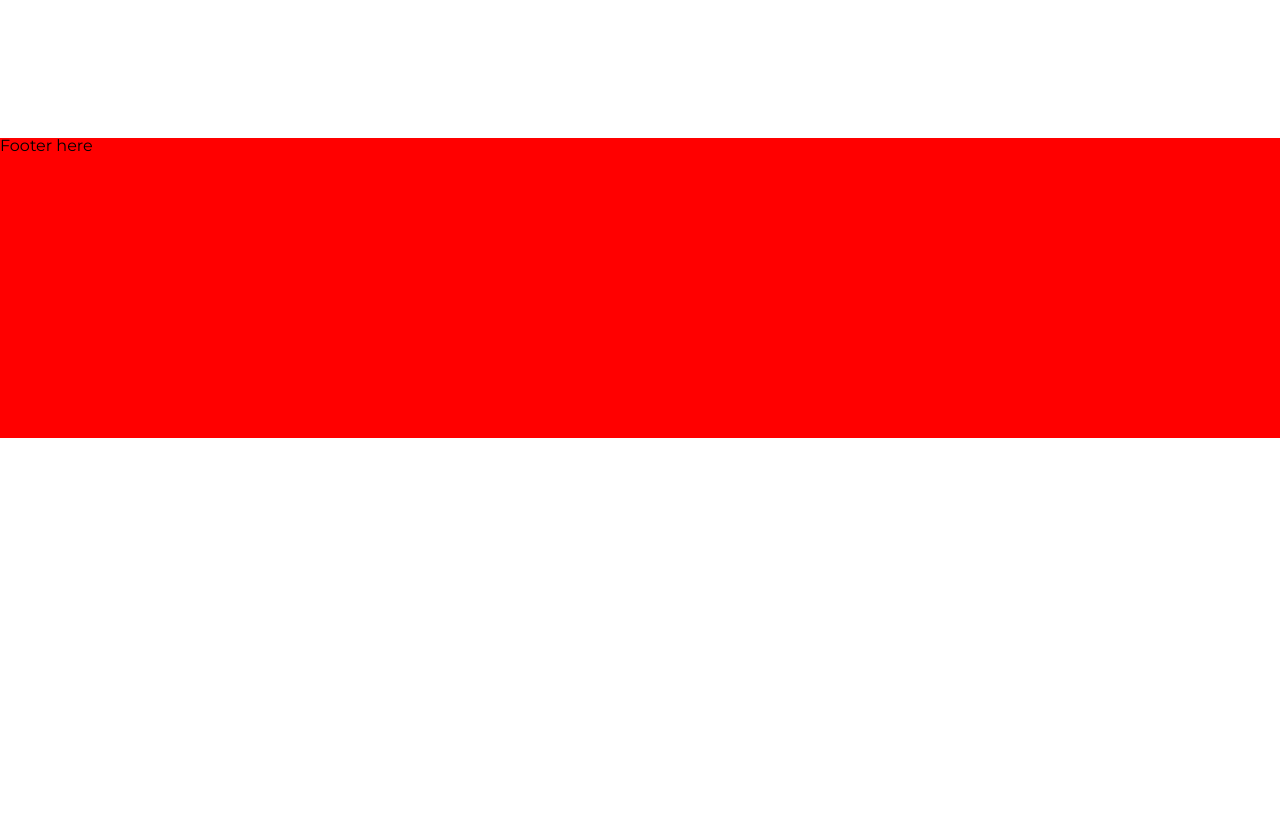
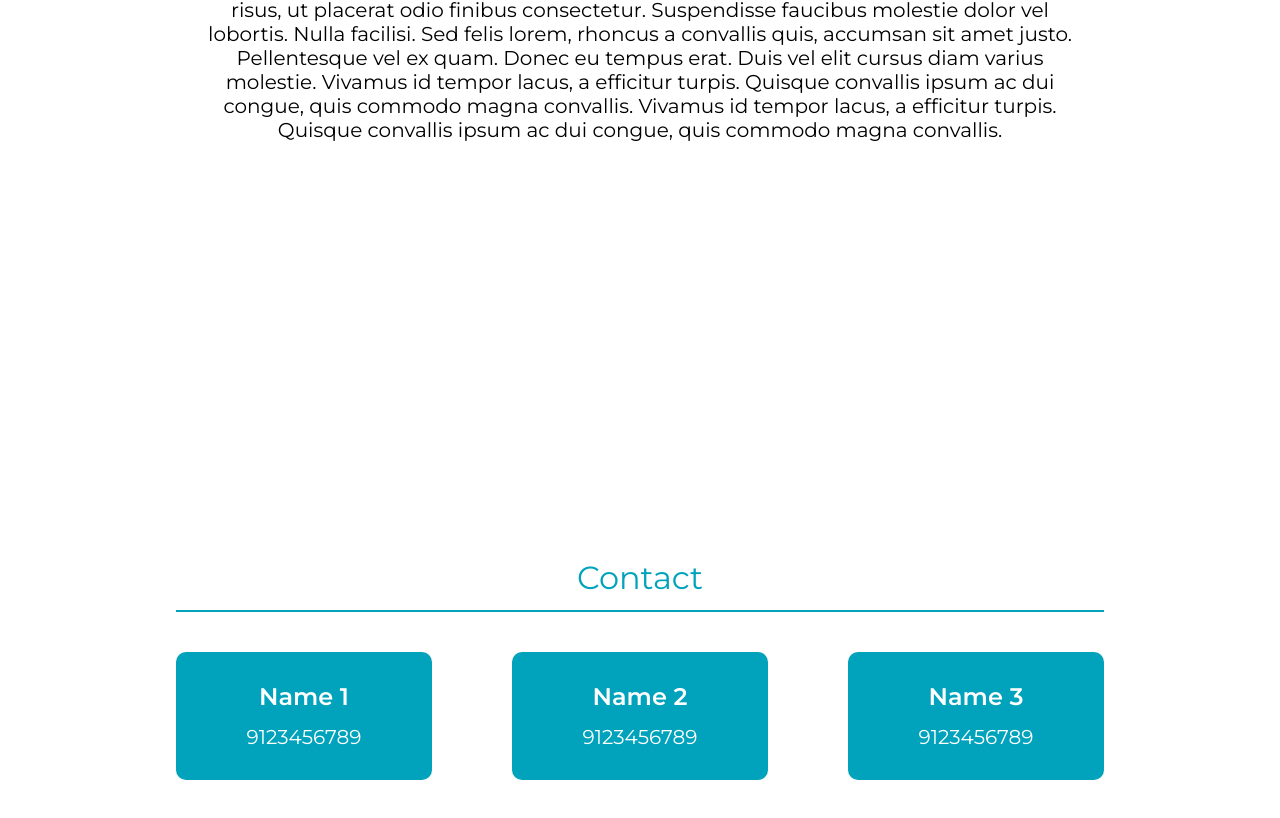
Before and after one commit to alvin1904/REACT-IEDC_RIT_Landing_Page, a React (Vite) app: page / in a window 1280 px wide. Shown: the part 2638-3456 px from the top of the page. Before the commit the page ends 3076 px from the top, so only its background shows below. Built offline with nearby package versions, Linux system fonts and the light colour scheme.

Commit message:
feat: completed structure, styles for alls ections

```diff
--- /dev/null
+++ b/src/components/Main/Contact.jsx
@@ -0,0 +1,22 @@
+const Contact = () => {
+  return (
+    <div className="mission_container contact_heading">
+      <h1 className="mission_heading">Contact</h1>
+      <div className="contact_cards">
+        <div className="contact_card">
+          <h1 className="card_name">Name 1</h1>
+          <p className="card_number">9123456789</p>
+        </div>
+        <div className="contact_card">
+          <h1 className="card_name">Name 2</h1>
+          <p className="card_number">9123456789</p>
+        </div>
+        <div className="contact_card">
+          <h1 className="card_name">Name 3</h1>
+          <p className="card_number">9123456789</p>
+        </div>
+      </div>
+    </div>
+  );
+};
+export default Contact;
--- a/src/components/Main/Main.css
+++ b/src/components/Main/Main.css
@@ -37,14 +37,19 @@
     color: #02bfdc;
     transform: translateY(-1px);
     cursor: pointer;
-    box-shadow: 0 15px 10px rgba(0, 0, 0, 0.3);
   }
 }
 
-.Intro,
-.MissionVision,
-footer {
+.Intro {
   height: 100vh;
+  width: 100vw;
+  background-color: white;
+  position: absolute;
+  z-index: 3;
+}
+footer,
+.MissionVision {
+  height: 250vh;
   width: 100vw;
   background-color: white;
   position: absolute;
@@ -54,12 +59,12 @@ footer {
   top: 117vh;
 }
 .MissionVision {
-  top: 205vh;
+  top: 202vh;
   padding-bottom: 18rem;
 }
 footer {
-  top: 347vh;
-  background-color: red;
+  top: 480vh;
+  background-color: #01a3bc;
   z-index: 4;
 }
 .about_header,
@@ -85,7 +90,7 @@ footer {
 .mission_text {
   text-align: justify;
   box-sizing: border-box;
-  max-width: 80vw;
+  max-width: 70vw;
   padding-top: 0.75rem;
   font-size: 1.25rem;
   line-height: 1.5rem;
@@ -94,13 +99,48 @@ footer {
 .mission_header {
   height: 100vh;
   width: 100vw;
-  /* background-color: white; */
 }
 .mission_header {
   box-sizing: border-box;
   display: grid;
-  padding-top: 10rem;
-  gap: 10rem;
+  padding-top: 6rem;
+  gap: 22rem;
+}
+.contact_heading {
+  margin-top: 42rem;
+}
+.contact_cards {
+  display: grid;
+  grid-auto-flow: column;
+  gap: 5rem;
+  margin-top: 1.5rem;
+}
+.contact_card {
+  height: 8rem;
+  width: 16rem;
+  display: grid;
+  grid-auto-flow: row;
+  box-sizing: border-box;
+  padding: 1.5rem 1rem;
+  align-items: center;
+  border-radius: 10px;
+  text-align: center;
+  background-color: #01a3bc;
+  color: white;
+  transition: 1s ease;
+}
+.contact_card:hover {
+  box-shadow: rgba(50, 50, 93, 0.25) 0px 2px 5px -1px,
+    rgba(0, 0, 0, 0.3) 0px 1px 3px -1px;
+  background-color: #02bfdc;
+  cursor: pointer;
+}
+.card_name {
+  font-weight: 600;
+  font-size: 1.5rem;
+}
+.card_number {
+  font-size: 1.25rem;
 }
 @media (max-width: 1180px) {
   .two {
@@ -119,11 +159,14 @@ footer {
     box-sizing: border-box;
     padding-top: 2rem;
   }
+  .mission_header {
+    gap: 0rem;
+  }
   .about_header,
   .mission_container {
-    padding-top: 0rem;
     margin: 0;
     padding: 0;
+    padding-top: 15rem;
     justify-content: space-around;
     transform: translateY(-7rem);
     background-color: white;
@@ -144,4 +187,24 @@ footer {
     line-height: 1.25rem;
     text-align: justify;
   }
+  .contact_heading {
+    margin-top: 40rem;
+  }
+  .contact_cards {
+    grid-auto-flow: row;
+    gap: 1rem;
+  }
+  .contact_card {
+    height: 6rem;
+    width: 19rem;
+    padding: 1rem;
+  }
+  .MissionVision {
+    top: 202vh;
+    height: 270vh;
+    padding-bottom: 18rem;
+  }
+  footer {
+    top: 500vh;
+  }
 }
--- a/src/components/Main/Main.jsx
+++ b/src/components/Main/Main.jsx
@@ -2,7 +2,7 @@ import "./Main.css";
 import Landing_main from "./Landing_main";
 import Intro from "./Intro";
 import Mission from "./Mission";
-import Vision from "./Vision";
+import Contact from "./Contact"
 
 const Main = () => {
   return (
@@ -15,6 +15,7 @@ const Main = () => {
       </div>
       <div className="MissionVision">
         <Mission />
+        <Contact />
       </div>
     </main>
   );
--- a/src/components/Main/Mission.jsx
+++ b/src/components/Main/Mission.jsx
@@ -11,6 +11,8 @@ const Mission = () => {
           Pellentesque vel ex quam. Donec eu tempus erat. Duis vel elit cursus
           diam varius molestie. Vivamus id tempor lacus, a efficitur turpis.
           Quisque convallis ipsum ac dui congue, quis commodo magna convallis.
+          Vivamus id tempor lacus, a efficitur turpis. Quisque convallis ipsum
+          ac dui congue, quis commodo magna convallis.
         </p>
       </div>
       <div className="mission_container">
@@ -23,6 +25,8 @@ const Mission = () => {
           Pellentesque vel ex quam. Donec eu tempus erat. Duis vel elit cursus
           diam varius molestie. Vivamus id tempor lacus, a efficitur turpis.
           Quisque convallis ipsum ac dui congue, quis commodo magna convallis.
+          Vivamus id tempor lacus, a efficitur turpis. Quisque convallis ipsum
+          ac dui congue, quis commodo magna convallis.
         </p>
       </div>
     </div>
--- a/src/components/Main/Vision.jsx
+++ /dev/null
@@ -1,4 +0,0 @@
-const Vision = () => {
-  return <>Vision</>;
-};
-export default Vision;
--- a/src/components/Nav/Nav.css
+++ b/src/components/Nav/Nav.css
@@ -40,7 +40,7 @@ nav {
 .iedc_nav_option:hover,
 .iedc_nav_option:focus {
   transform: translateY(-5px);
-  color: rgb(75, 75, 75);
+  color: #01a3bc;
 }
 .hamburger {
   display: none;
```
